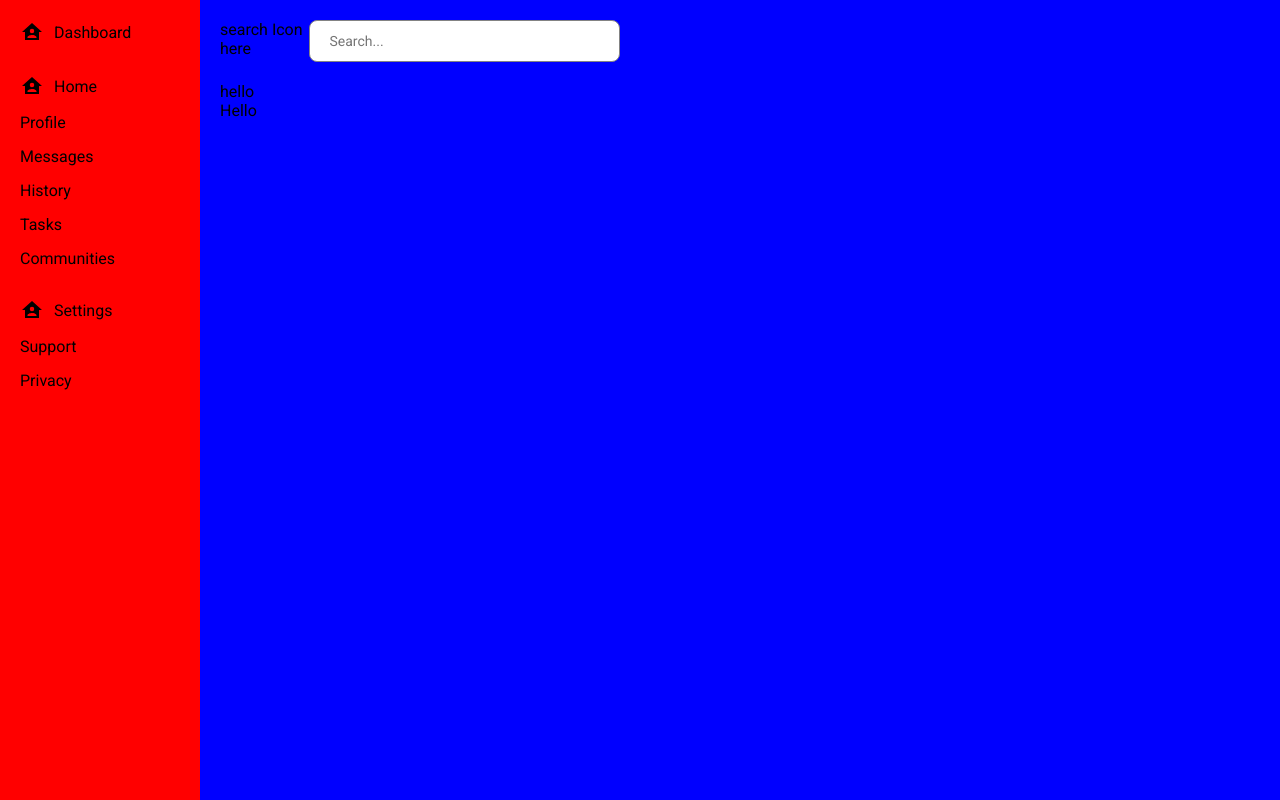
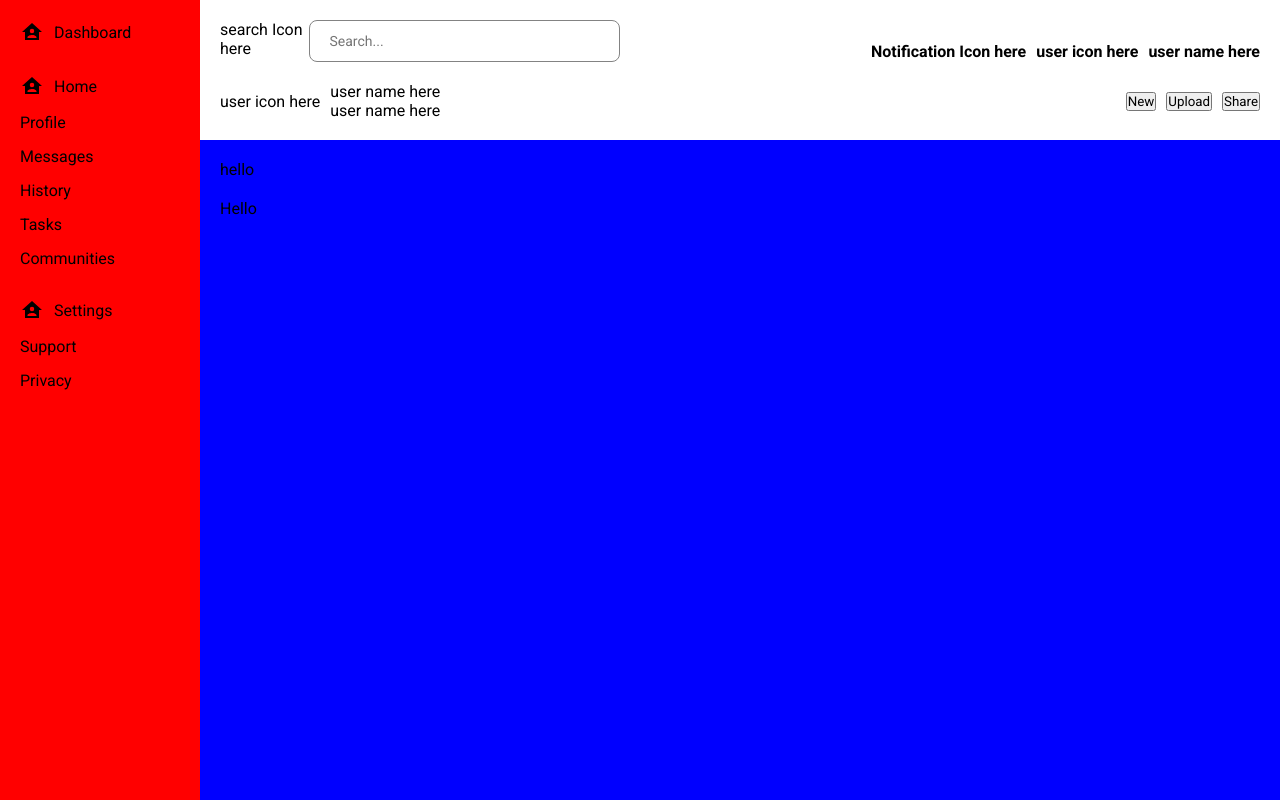
Before and after one commit to tin2397/adminDash, a plain HTML site: page index.html in a window 1280 px wide. Drawn offline with Linux system fonts and the light colour scheme.

Commit message:
Finished top contents

```diff
--- a/index.html
+++ b/index.html
@@ -44,9 +44,32 @@
             </ul>
         </div>
         <div class="right-container">
-            <div class="search-container">
-                <div>search Icon here</div>
-                <input type="text" class="search-input" placeholder="Search...">
+            <div class ="right-container-TOP">
+                <div class="right-container-header">
+                    <div class="search-container">
+                        <div>search Icon here</div>
+                        <input type="text" class="search-input" placeholder="Search...">
+                    </div>
+                    <div class ="user-container">
+                        <div> Notification Icon here</div>
+                        <div>user icon here</div>
+                        <div>user name here</div>
+                </div>
+            </div>
+            <div class="right-container-user-TOP">
+                <div class="right-container-user-name">
+                    <div>user icon here</div>
+                    <div>
+                        <div>user name here</div>
+                        <div>user name here</div>
+                    </div>
+                </div>
+                <div class="right-container-user-save">
+                    <button>New</button>
+                    <button>Upload</button>
+                    <button>Share</button>
+                </div>
+            </div>
             </div>
             <div> hello</div>
             <div> Hello</div>
--- a/styles.css
+++ b/styles.css
@@ -50,6 +50,7 @@ body {
 .right-container {
     display: flex;
     flex-direction: column;
+    gap: 20px;
     background-color: blue;
     padding: 20px;
     font-weight: 400;
@@ -70,3 +71,36 @@ body {
     transition: all 0.3s ease;
     background-color: white;
 }
+.right-container-header {
+    display: flex;
+    justify-content: space-between;
+    align-items: center;
+}
+.user-container {
+    display: flex;
+    align-items: center;
+    gap: 10px;
+    font-weight: 1000;
+}
+
+.right-container-TOP {
+    display: flex;
+    flex-direction: column;
+    background-color: white;
+    margin: -20px -20px 0 -20px;
+    padding: 20px;
+}
+.right-container-user-TOP {
+    display: flex;
+    justify-content: space-between;
+    align-items: center;
+}
+.right-container-user-save {
+    display: flex;
+    gap: 10px;
+}
+.right-container-user-name {
+    display: flex;
+    align-items: center;
+    gap: 10px;
+}
```
